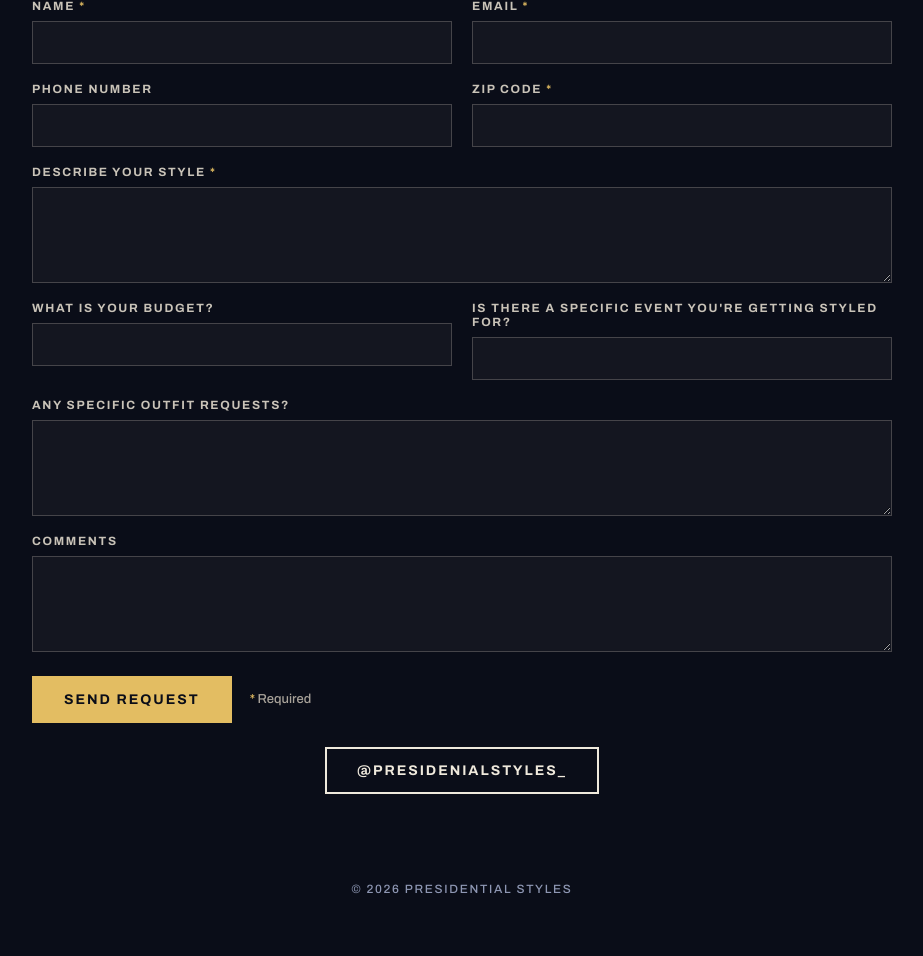
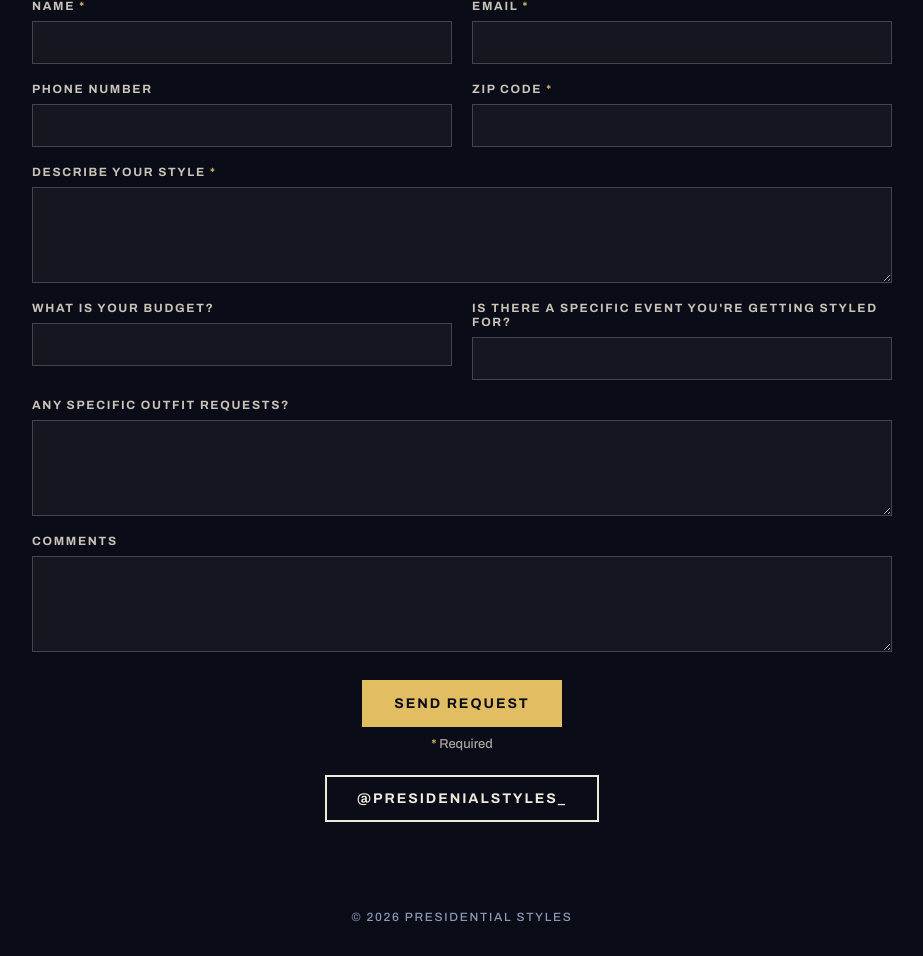
Before and after one commit to NateCarp3/Presidential_Styles, a Flask app: page / in a window 1280 px wide. Shown: the part 4353-5309 px from the top of the page, without its empty margins (178-1101 px from the left). Before the commit the page ends 5247 px from the top, so only its background shows below. Run offline with Flask 3, Linux system fonts and the light colour scheme.

Commit message:
Center send button

```diff
--- a/templates/index.html
+++ b/templates/index.html
@@ -183,11 +183,11 @@ h1{margin:0;font-family:var(--display);font-weight:300;font-size:clamp(17px,3vw,
 .err{min-height:0;font-size:13px;color:#ef9a9a}
 .err:empty{display:none}
 .hp{position:absolute;left:-9999px;width:1px;height:1px;overflow:hidden}
-.bfoot{display:flex;align-items:center;gap:18px;flex-wrap:wrap;margin-top:24px}
+.bfoot{display:flex;flex-direction:column;align-items:center;gap:10px;margin-top:28px}
 .bfoot .btn{cursor:pointer;font-family:var(--body)}
 .bfoot .btn[disabled]{opacity:.6;cursor:wait}
 .bnote{font-size:13px;color:#a9a39a}
-.bstatus{margin:18px 0 0;font-size:16px;line-height:1.6}
+.bstatus{text-align:center;margin:18px 0 0;font-size:16px;line-height:1.6}
 .bstatus:empty{display:none}
 .bstatus.ok{color:var(--gold)}
 .bstatus.bad{color:#ef9a9a}
```
